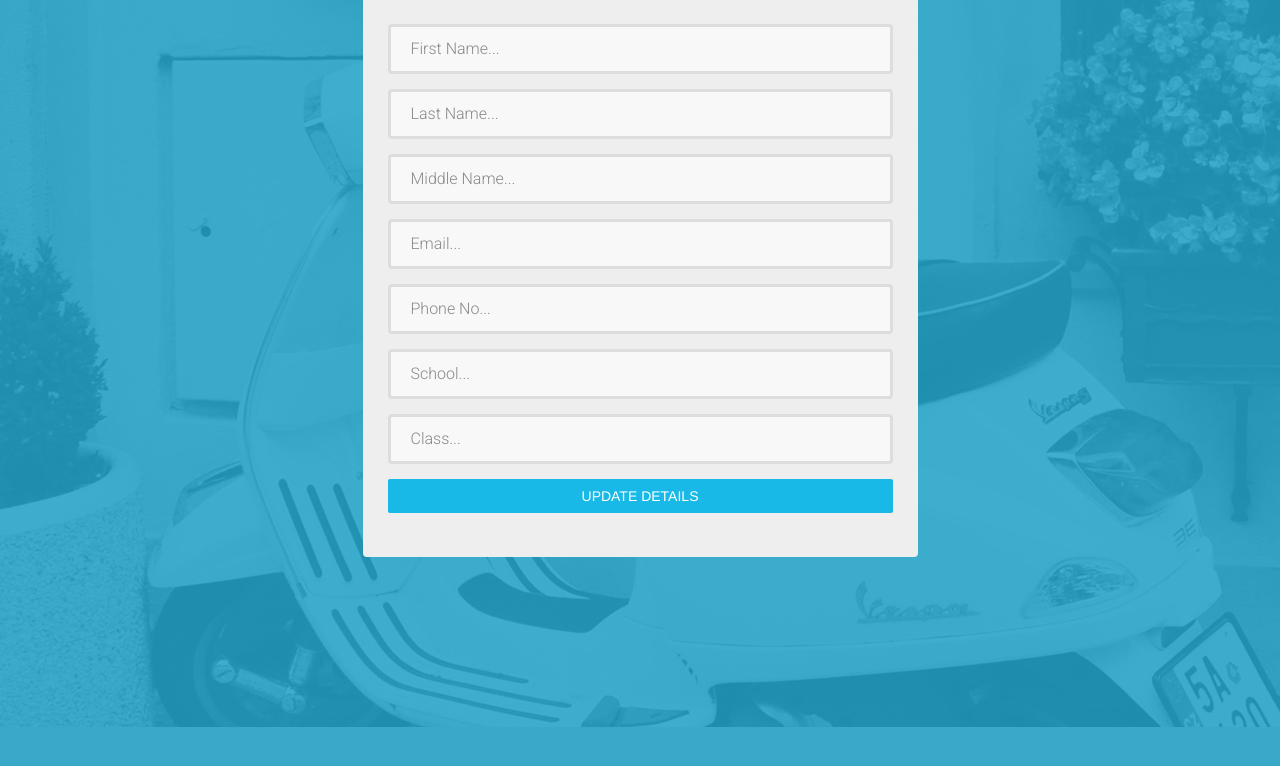
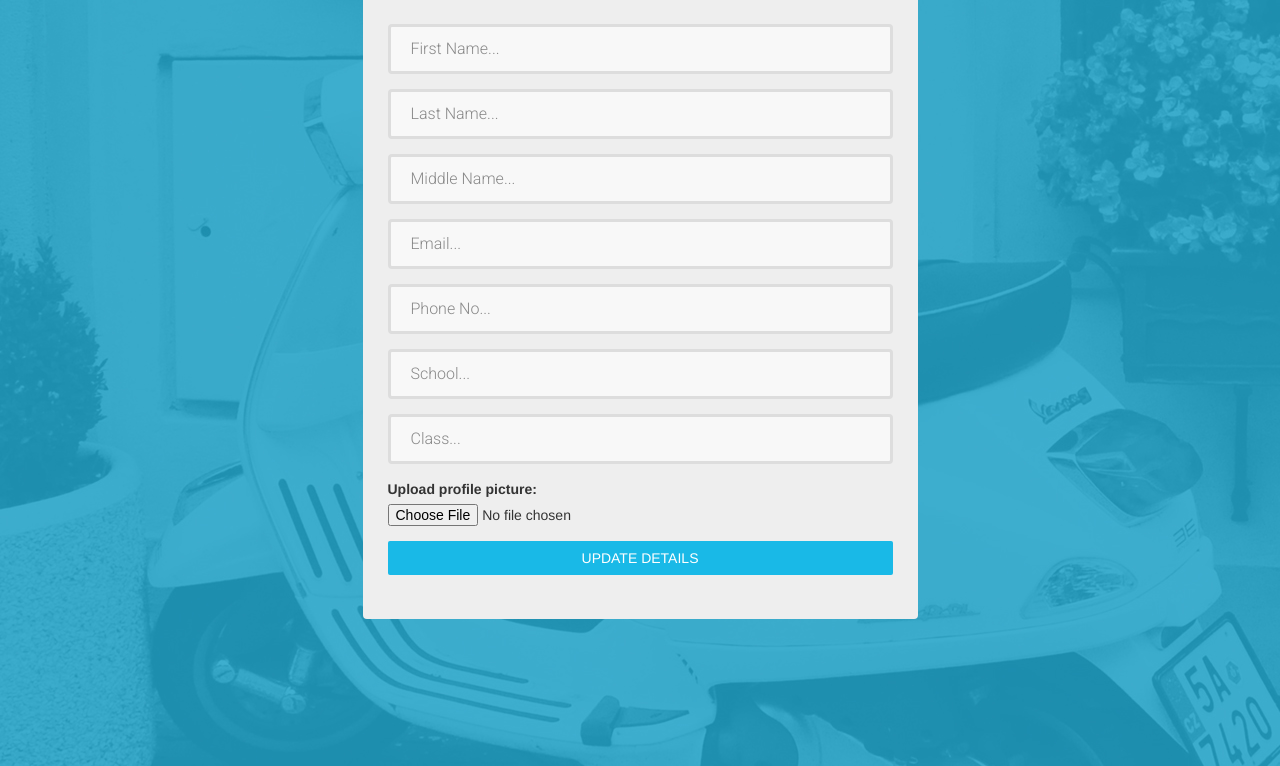
Before and after one commit to lokesh27/3Dex_portal, a Django app: page /students/reg/ in a window 1280 px wide. Shown: the part 242-1008 px from the top of the page. Before the commit the page ends 969 px from the top, so only its background shows below. Run offline with Django 3.2, Linux system fonts and the light colour scheme; a user stored in the database is signed in; data comes from the database, SQL or seed files in the repository; both versions use the stored data as it was after the commit; some libraries are stand-ins or nearby versions; some web fonts are replaced.

Commit message:
Added user profile image:

```diff
--- a/students/admin.py
+++ b/students/admin.py
@@ -4,7 +4,7 @@ from .models import Student
 # Register your models here.
 
 class StudentAdmin(admin.ModelAdmin):
-    list_display=('first_name','middle_name','last_name','email_id','phone_no','school_name','class_name')
+    list_display=('first_name','middle_name','last_name','email_id','phone_no','school_name','class_name','avatar')
     list_filter = ['school_name','class_name']
     search_fields = ['first_name','middle_name','last_name','email_id','phone_no','school_name','class_name']
 admin.site.register(Student,StudentAdmin)
--- a/students/forms.py
+++ b/students/forms.py
@@ -10,6 +10,7 @@ class RegForm(forms.ModelForm):
     email_id=forms.EmailField()
     phone_no=forms.CharField(max_length=11)
     school_name=forms.CharField(max_length=50)
+    avatar=forms.ImageField(label="Upload profile picture",required=False)
     class Meta:
         model = Student
         exclude = ()
--- a/students/models.py
+++ b/students/models.py
@@ -11,5 +11,6 @@ class Student(models.Model):
     phone_no=models.CharField(max_length=11)
     school_name=models.CharField(max_length=50)
     class_name=models.CharField(max_length=10)
+    avatar=models.ImageField(upload_to="profile_pictures",blank=True,null=True)
     def __unicode__(self):
         return self.first_name
--- a/students/views.py
+++ b/students/views.py
@@ -9,15 +9,16 @@ def reg_form(request):
     flag='update'
     try:
         instance = Student.objects.get(email_id=request.user.email)
+        print instance,request.user.email
     except:
         flag='new'
         instance=''
         pass
     if request.method == 'POST':
         if flag=='update':
-            form = RegForm(request.POST or None,instance=instance)
+            form = RegForm(request.POST or None,request.FILES,instance=instance)
         else:
-            form = RegForm(request.POST)
+            form = RegForm(request.POST,request.FILES)
         if form.is_valid():
             first_name=request.POST.get('first_name','')
             middle_name=request.POST.get('middle_name','')
@@ -26,6 +27,7 @@ def reg_form(request):
             phone_no=request.POST.get('phone_no','')
             school_name=request.POST.get('school_name','')
             class_name=request.POST.get('class_name','')
+            avatar = request.FILES['avatar']
             if flag=='update':
                 instance.first_name=first_name
                 instance.last_name=last_name
@@ -34,9 +36,10 @@ def reg_form(request):
                 instance.phone_no=phone_no
                 instance.school_name=school_name
                 instance.class_name=class_name
+                instance.avatar=avatar
                 instance.save()
             else:
-                obj = Student(first_name=first_name,middle_name=middle_name,last_name=last_name, email_id=email_id, phone_no=phone_no,school_name=school_name,class_name=class_name)
+                obj = Student(first_name=first_name,middle_name=middle_name,last_name=last_name, email_id=email_id, phone_no=phone_no,school_name=school_name,class_name=class_name,avatar=avatar)
                 obj.save()
             return index(request)
         else:
--- a/templates/info.html
+++ b/templates/info.html
@@ -22,7 +22,7 @@
                        </div>
                        <div class="panel-body">
                            <div  style="margin:-95 0 0 18vw; position:absolute;">
-                             <img src="{% static 'photo.jpg' %}" class="img-circle"  width="150" height="150"  style="">
+                             <img src="{{student.avatar.url}}" class="img-circle"  width="150" height="150"  style="">
                             </div>
                            <div class="text-center" style="font-size: 28px;margin:5vw 0 0 0;">
                              {{student.first_name}}
--- a/templates/registration.html
+++ b/templates/registration.html
@@ -55,7 +55,7 @@
                         		</div>
                             </div>
                             <div class="form-bottom contact-form">
-                            <form id="reg_form" method="post" action="/students/reg/">
+                            <form id="reg_form" method="post" action="/students/reg/" enctype="multipart/form-data">
                                 {% csrf_token %}
                                 <div class="form-group">
                                    <label class="sr-only" for="first-name">FIRST NAME</label>
@@ -85,6 +85,12 @@
 			                        	<label class="sr-only" for="class">CLASS</label>
 			                        	<input type="text" name="class_name" placeholder="Class..." class="form-control">
 			                        </div>
+                                    <div class="form-group">
+			                        	<label class="sr-only" for="avatar">AVATAR</label>
+                                        {{form.avatar.errors }}
+			                        	{{form.avatar.label_tag}}
+                                        {{form.avatar}}
+			                        </div>
 			                     <input type="submit" class="btn" name="submit" value="UPDATE DETAILS" style="background-color:#19b9e7;color:#ffffff;border-radius:2px;width:100% " />
                             </form>
 		                    </div>
```
Also changed, not shown: db.sqlite3, media/profile_pictures/Game_Wallpapers_136.jpg (added), media/profile_pictures/Game_Wallpapers_27.jpg (added), media/profile_pictures/Game_Wallpapers_47.jpg (added), media/profile_pictures/Game_Wallpapers_47_WY6k5uc.jpg (added), students/migrations/0008_student_avatar.py (added), students/migrations/0009_auto_20160305_0140.py (added).
